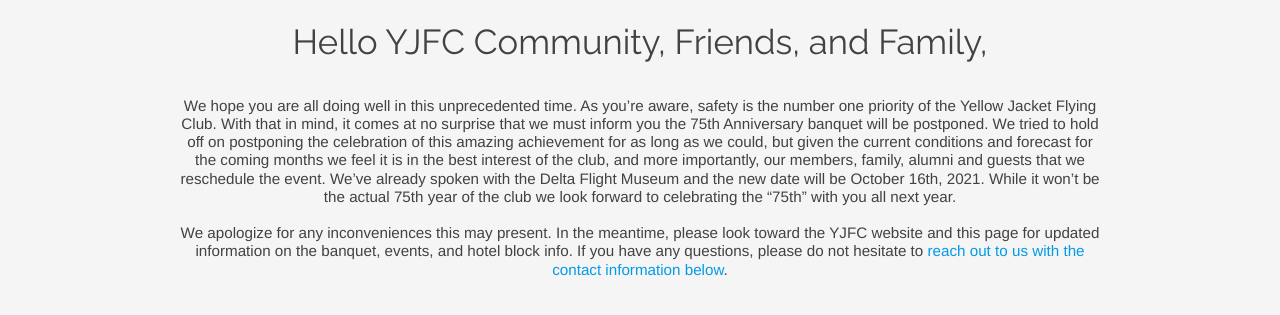
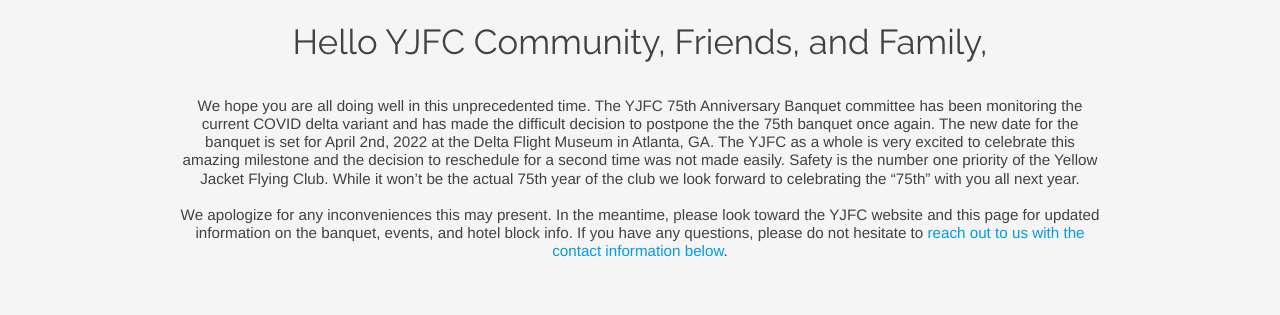
Before and after one commit to bjg222/yjfc75th, a plain HTML site: page index.html in a window 1280 px wide. Shown: the part 737-1052 px from the top of the page. Drawn offline with Linux system fonts and the light colour scheme.

Commit message:
Covid delay message #2

```diff
--- a/index.html
+++ b/index.html
@@ -44,10 +44,10 @@
                 <div class="col">
                     <p>
                         We hope you are all doing well in this unprecedented time.
-                        As you’re aware, safety is the number one priority of the Yellow Jacket Flying Club.
-                        With that in mind, it comes at no surprise that we must inform you the 75th Anniversary banquet will be postponed.
-                        We tried to hold off on postponing the celebration of this amazing achievement for as long as we could, but given the current conditions and forecast for the coming months we feel it is in the best interest of the club, and more importantly, our members, family, alumni and guests that we reschedule the event.
-                        We’ve already spoken with the Delta Flight Museum and the new date will be October 16th, 2021.
+                        The YJFC 75th Anniversary Banquet committee has been monitoring the current COVID delta variant and has made the difficult decision to postpone the the 75th banquet once again.
+                        The new date for the banquet is set for April 2nd, 2022 at the Delta Flight Museum in Atlanta, GA.
+                        The YJFC as a whole is very excited to celebrate this amazing milestone and the decision to reschedule for a second time was not made easily.
+                        Safety is the number one priority of the Yellow Jacket Flying Club.
                         While it won’t be the actual 75th year of the club we look forward to celebrating the “75th” with you all next year.
                     </p>
                     <p>
```
